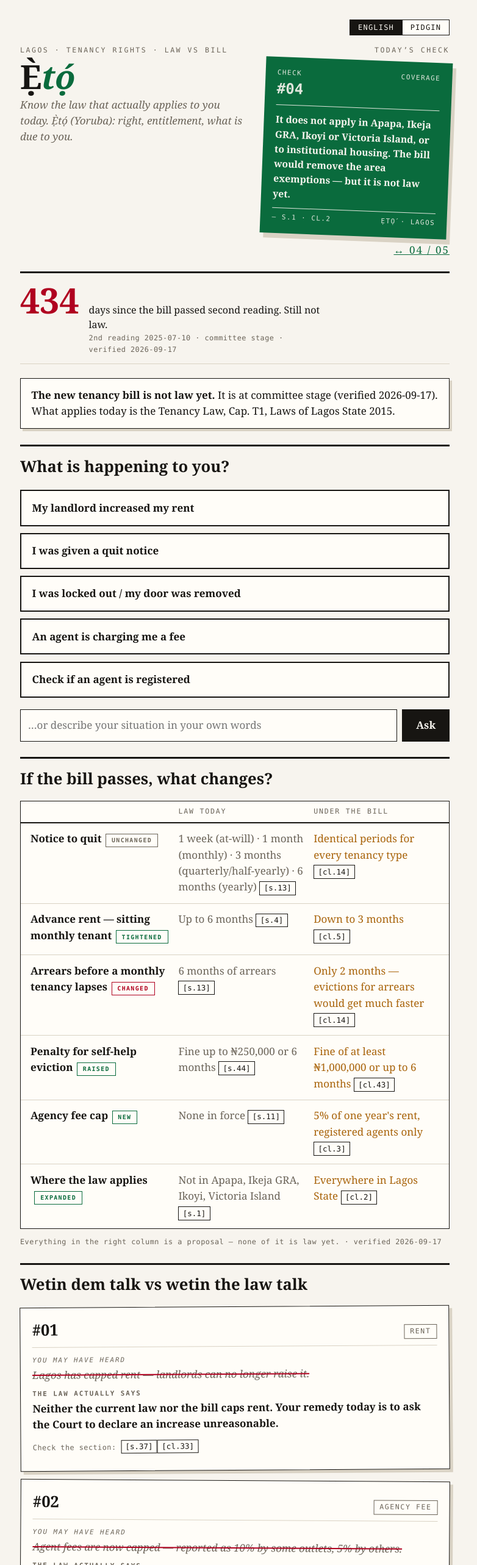
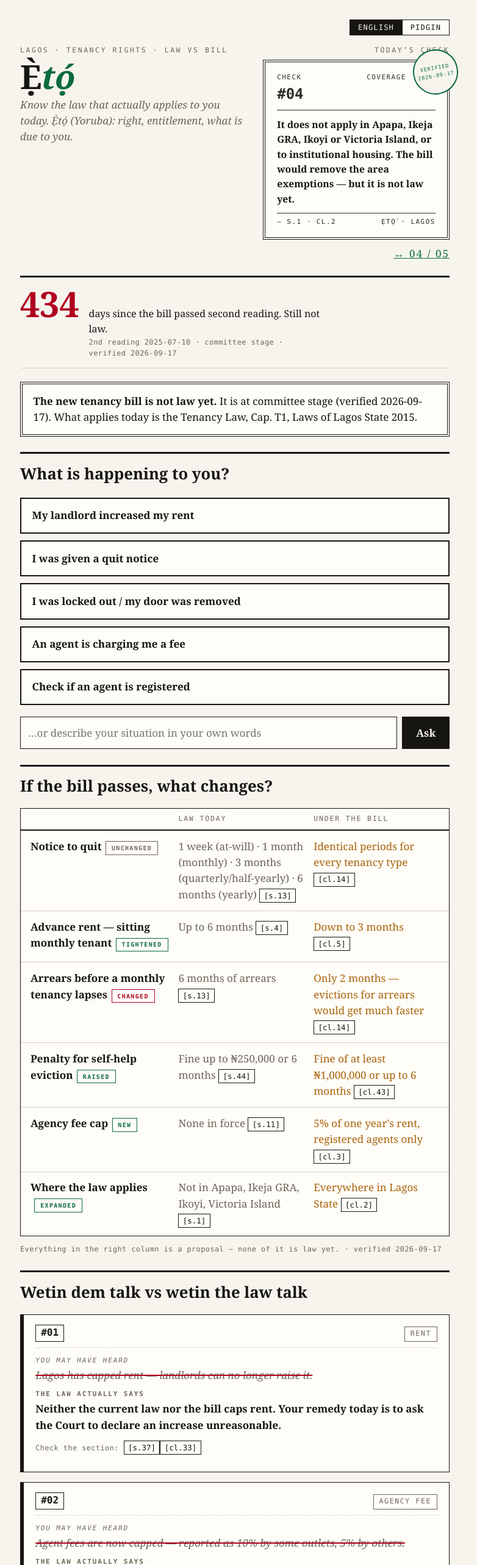
Before and after one commit to mohammedfirdouss/eto, a Next.js app in the folder web/: page / in a window 1280 px wide. Shown: the top 2566 px of the page at 61% size, without its empty margins (255-1037 px from the left). Built offline with nearby package versions, Linux system fonts and the light colour scheme.

Commit message:
Gazette-extract identity: today's check docket, changes ledger, seals

```diff
--- a/web/src/app/globals.css
+++ b/web/src/app/globals.css
@@ -118,7 +118,8 @@ h2 {
   background: var(--card);
   padding: 0.9rem 1.1rem;
   margin: 1.4rem 0;
-  box-shadow: 4px 4px 0 var(--line);
+  border-width: 4px;
+  border-style: double;
 }
 
 .status-banner .stamp {
@@ -302,11 +303,10 @@ form.facts textarea {
 }
 
 .computed {
-  border: 1.5px solid var(--rule);
+  border: 4px double var(--rule);
   background: var(--card);
   padding: 0.9rem 1.1rem;
   margin: 1.2rem 0;
-  box-shadow: 4px 4px 0 var(--line);
 }
 
 .computed > strong {
@@ -370,18 +370,34 @@ form.facts textarea {
 }
 
 .docket {
-  background: var(--accent);
-  color: var(--paper);
-  padding: 1.1rem 1.2rem;
-  transform: rotate(2.2deg);
-  box-shadow: 6px 8px 0 var(--line);
+  position: relative;
+  background: var(--card);
+  color: var(--ink);
+  padding: 1.1rem 1.2rem 1rem;
+  border: 4px double var(--rule);
   text-align: left;
 }
 
-@media (prefers-color-scheme: dark) {
-  .docket {
-    color: #10241a;
-  }
+.docket-seal {
+  position: absolute;
+  top: -1.3rem;
+  right: -1.1rem;
+  width: 4.6rem;
+  height: 4.6rem;
+  border: 2px solid var(--accent);
+  border-radius: 50%;
+  display: flex;
+  align-items: center;
+  justify-content: center;
+  text-align: center;
+  font-family: ui-monospace, Menlo, monospace;
+  font-size: 0.52rem;
+  letter-spacing: 0.12em;
+  text-transform: uppercase;
+  color: var(--accent);
+  background: var(--paper);
+  transform: rotate(-10deg);
+  line-height: 1.5;
 }
 
 .docket-top,
@@ -398,6 +414,7 @@ form.facts textarea {
 .docket-top {
   border-bottom: 1px solid currentColor;
   padding-bottom: 0.4rem;
+  padding-right: 3rem;
 }
 
 .docket-top strong {
@@ -562,29 +579,25 @@ form.facts textarea {
 
 .myth {
   border: 1.5px solid var(--rule);
+  border-left: 6px solid var(--rule);
   background: var(--card);
   padding: 1rem 1.2rem;
-  box-shadow: 5px 5px 0 var(--line);
-}
-
-.myth:nth-child(odd) {
-  transform: rotate(-0.35deg);
-}
-
-.myth:nth-child(even) {
-  transform: rotate(0.35deg);
 }
 
 .myth-head {
   display: flex;
   justify-content: space-between;
   align-items: baseline;
-  border-bottom: 1px solid var(--line);
+  border-bottom: 1px dashed var(--line);
   padding-bottom: 0.3rem;
 }
 
 .myth-num {
-  font-size: 1.6rem;
+  display: inline-block;
+  border: 1.5px solid var(--rule);
+  padding: 0.05rem 0.5rem;
+  font-family: ui-monospace, Menlo, monospace;
+  font-size: 1rem;
   font-weight: bold;
 }
 
--- a/web/src/app/page.tsx
+++ b/web/src/app/page.tsx
@@ -374,6 +374,11 @@ function TodaysCheck({ lang }: { lang: Lang }) {
     <aside className="docket-wrap" aria-label={t("todaysCheck", lang)}>
       <p className="eyebrow">{t("todaysCheck", lang)}</p>
       <div className="docket">
+        <span className="docket-seal" aria-hidden="true">
+          Verified
+          <br />
+          {corpusStatus.as_of.slice(0, 10)}
+        </span>
         <div className="docket-top">
           <span>
             CHECK
```
